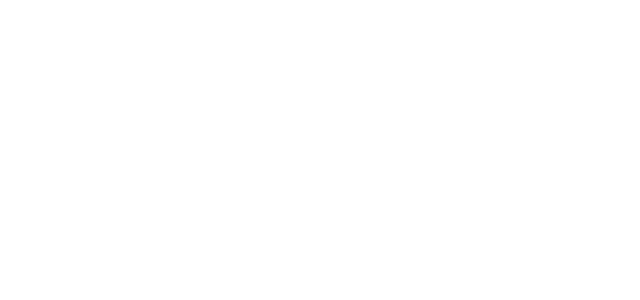
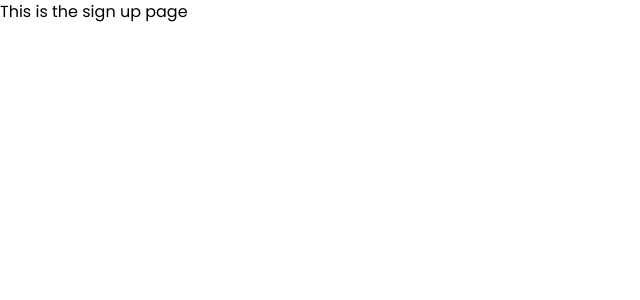
Before and after one commit to OyugoObonyo/Uliza-Frontend, a React (Vite) app: page /signup in a window 1280 px wide. Before the commit this address had no page. Shown: the top 300 px of the page, without its empty margins (0-640 px from the left). Built offline with nearby package versions, Linux system fonts and the light colour scheme.

Commit message:
Add Auth Pages

```diff
--- a/src/App.jsx
+++ b/src/App.jsx
@@ -1,11 +1,15 @@
 import { BrowserRouter as Router, Routes, Route } from "react-router-dom";
 import Home from "./pages/Home";
 import Explore from "./pages/Explore";
+import LogIn from "./pages/auth/LogIn";
+import SignUp from "./pages/auth/SignUp";
 
 export default function App() {
   return (
     <Router>
       <Routes>
+        <Route path="/login" element={<LogIn />} />
+        <Route path="/signup" element={<SignUp />} />
         <Route exact path="/" element={<Home />} />
         <Route path="/explore" element={<Explore />} />
       </Routes>
--- /dev/null
+++ b/src/pages/auth/LogIn.jsx
@@ -0,0 +1,3 @@
+export default function LogIn() {
+  return <>This is the Log In page!</>;
+}
--- /dev/null
+++ b/src/pages/auth/SignUp.jsx
@@ -0,0 +1,3 @@
+export default function SignUp() {
+  return <>This is the sign up page</>;
+}
```
